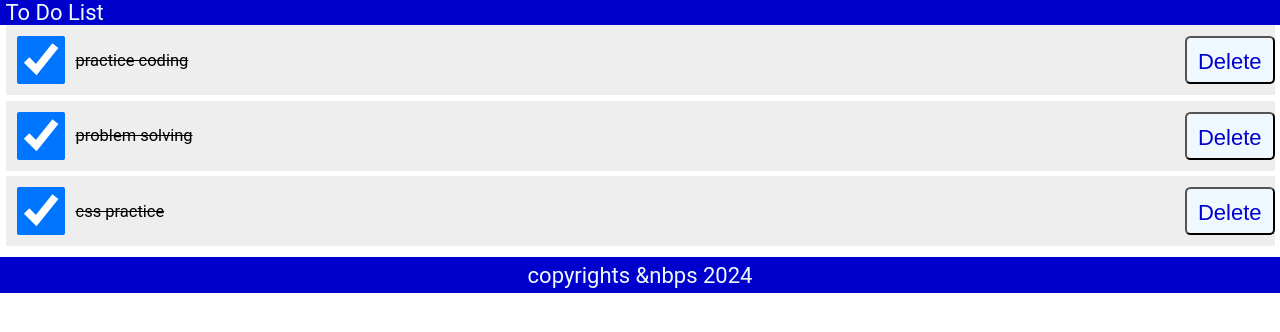
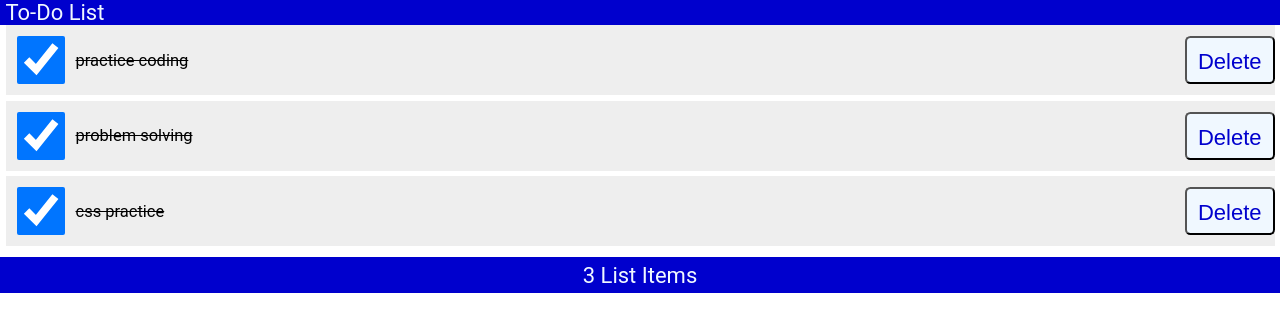
Before and after one commit to Sanyuvi/learnreact, a React (Create React App) app: page / in a window 1280 px wide. Shown: the top 332 px of the page. Built offline with nearby package versions, Linux system fonts and the light colour scheme.

Commit message:
prop & prop drilling learned

```diff
--- a/src/App.js
+++ b/src/App.js
@@ -3,13 +3,48 @@ import { Content } from "./components/content.js";
 import "./App.css";
 import { Header } from "./components/header.js";
 import { Footer } from "./components/footer.js";
+import { useState } from "react";
 
 function App() {
+  //learning useState hooks & state management
+  const [items, setItems] = useState([
+    {
+      id: 1,
+      checked: true,
+      item: "practice coding",
+    },
+    {
+      id: 2,
+      checked: true,
+      item: "problem solving",
+    },
+    {
+      id: 3,
+      checked: true,
+      item: "css practice",
+    },
+  ]);
+  const handleCheck = (id) => {
+    const listItems = items.map((item) =>
+      item.id === id ? { ...item, checked: !item.checked } : item
+    );
+    setItems(listItems);
+  };
+  const handleDelete = (id) => {
+    const listItems = items.filter((item) => item.id !== id);
+    setItems(listItems);
+    localStorage.setItem("todo-list", JSON.stringify(listItems));
+  };
   return (
     <div>
-      <Header />
-      <Content />
-      <Footer />
+      {/* learn Prop */}
+      <Header title="To-Do List" />
+      <Content
+        items={items}
+        handleCheck={handleCheck}
+        handleDelete={handleDelete}
+      />
+      <Footer length={items.length} />
     </div>
   );
 }
--- /dev/null
+++ b/src/components/LineItem.js
@@ -0,0 +1,22 @@
+import React from "react";
+// learn prop drilling
+const LineItem = ({ item, handleCheck, handleDelete }) => {
+  return (
+    <li className="item">
+      <input
+        type="checkbox"
+        onChange={() => handleCheck(item.id)}
+        checked={item.checked}
+      />
+      <label
+        style={item.checked ? { textDecoration: "line-through" } : null}
+        onDoubleClick={() => handleCheck(item.id)}
+      >
+        {item.item}
+      </label>
+      <button onClick={() => handleDelete(item.id)}>Delete</button>
+    </li>
+  );
+};
+
+export default LineItem;
--- a/src/components/content.js
+++ b/src/components/content.js
@@ -1,54 +1,18 @@
-import React, { useState } from "react";
+import React from "react";
+import ItemList from "./itemList";
 
-export const Content = () => {
-  const [items, setItems] = useState([
-    {
-      id: 1,
-      checked: true,
-      item: "practice coding",
-    },
-    {
-      id: 2,
-      checked: true,
-      item: "problem solving",
-    },
-    {
-      id: 3,
-      checked: true,
-      item: "css practice",
-    },
-  ]);
-  const handleCheck = (id) => {
-    const listItems = items.map((item) =>
-      item.id === id ? { ...item, checked: !item.checked } : item
-    );
-    setItems(listItems);
-  };
-  const handleDelete = (id) => {
-    const listItems = items.filter((item) => item.id !== id);
-    setItems(listItems);
-    localStorage.setItem("todo-list", JSON.stringify(listItems));
-  };
+export const Content = ({ items, handleCheck, handleDelete }) => {
   return (
     <main>
-      <ul>
-        {items.map((item) => (
-          <li className="item" key={item.id}>
-            <input
-              type="checkbox"
-              onChange={() => handleCheck(item.id)}
-              checked={item.checked}
-            />
-            <label
-              style={item.checked ? { textDecoration: "line-through" } : null}
-              onDoubleClick={() => handleCheck(item.id)}
-            >
-              {item.item}
-            </label>
-            <button onClick={() => handleDelete(item.id)}>Delete</button>
-          </li>
-        ))}
-      </ul>
+      {items.length ? (
+        <ItemList
+          items={items}
+          handleCheck={handleCheck}
+          handleDelete={handleDelete}
+        />
+      ) : (
+        <p>Your list is empty</p>
+      )}
     </main>
   );
 };
--- a/src/components/footer.js
+++ b/src/components/footer.js
@@ -1,5 +1,9 @@
 import React from "react";
-
-export const Footer = () => {
-  return <footer>copyrights &nbps 2024</footer>;
+// passing length data as prop
+export const Footer = ({ length }) => {
+  return (
+    <footer>
+      {length} List {length === 1 ? "Item" : "Items"}
+    </footer>
+  );
 };
--- a/src/components/header.js
+++ b/src/components/header.js
@@ -1,5 +1,10 @@
 import React from "react";
+// passing title data as prop
+export const Header = ({ title }) => {
+  return <header>{title}</header>;
+};
 
-export const Header = () => {
-  return <header>To Do List</header>;
+//If some instance we cant get the datas as props or from Api, then we have to make some default title as visible
+Header.defaultProps = {
+  title: "To-Do List",
 };
--- /dev/null
+++ b/src/components/itemList.js
@@ -0,0 +1,20 @@
+import React from "react";
+import LineItem from "./LineItem";
+
+// learn prop drilling
+const ItemList = ({ items, handleCheck, handleDelete }) => {
+  return (
+    <ul>
+      {items.map((item) => (
+        <LineItem
+          item={item}
+          key={item.id}
+          handleCheck={handleCheck}
+          handleDelete={handleDelete}
+        />
+      ))}
+    </ul>
+  );
+};
+
+export default ItemList;
```
